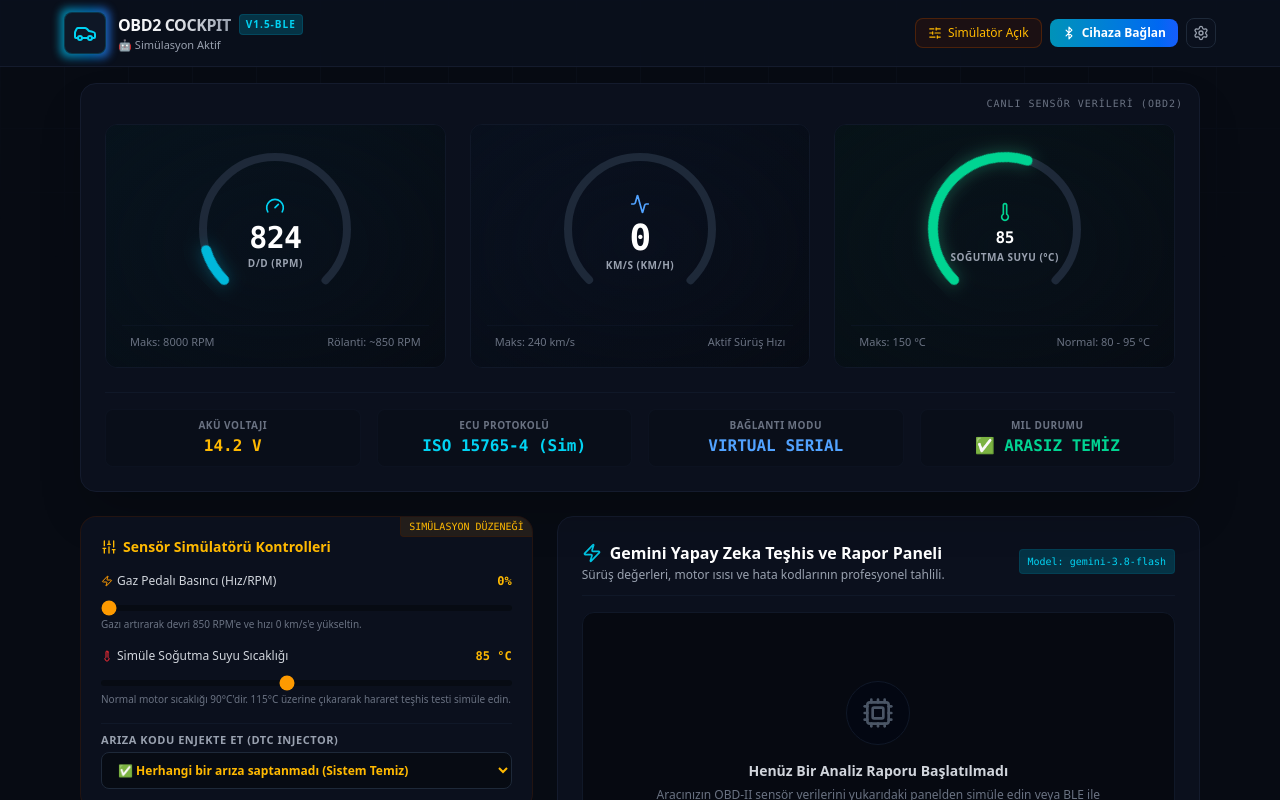
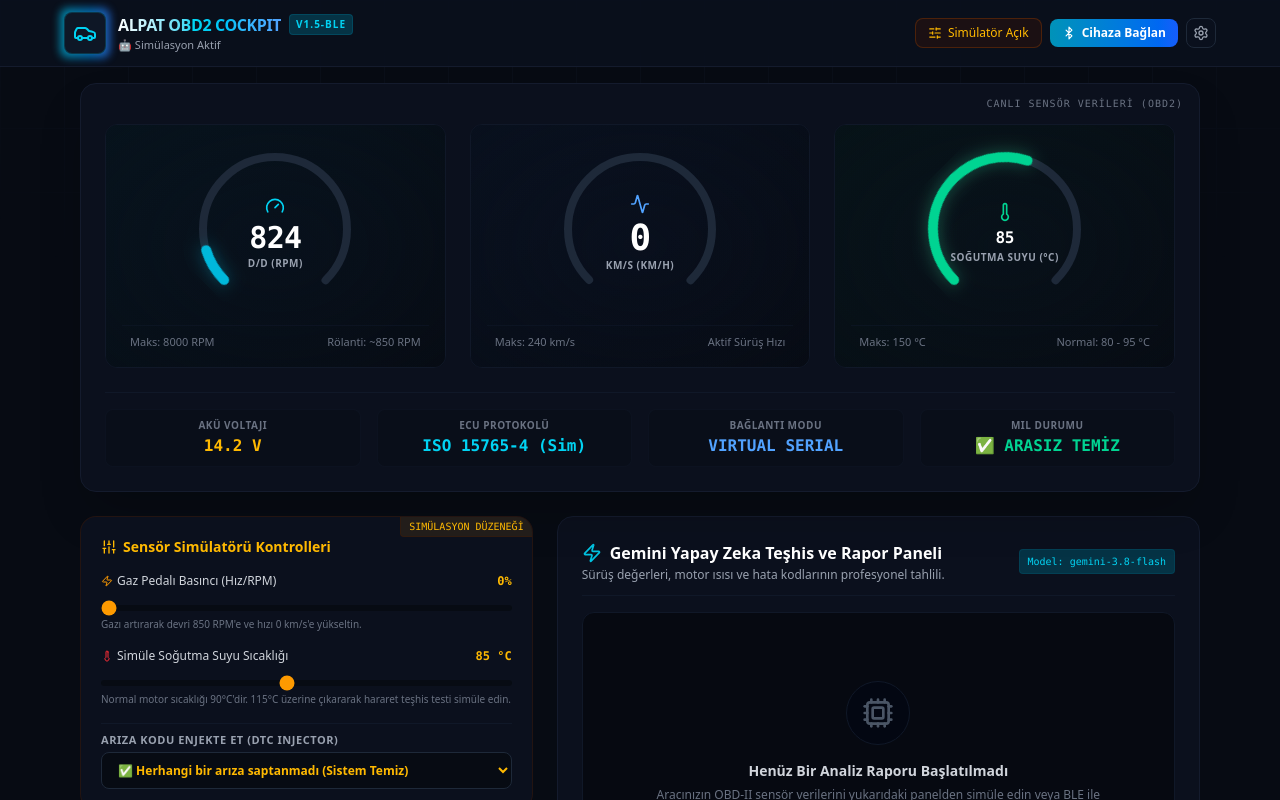
Before and after one commit to alpaslanbeyoglu/ALPAT, a React (Vite) app: page / in a window 1280 px wide. Shown: the top 800 px of the page. Built offline with nearby package versions, Linux system fonts and the light colour scheme.

Commit message:
refactor: rename application to alpat
Update branding throughout the application metadata, document head, and UI header.

```diff
--- a/index.html
+++ b/index.html
@@ -3,9 +3,9 @@
   <head>
     <meta charset="UTF-8" />
     <meta name="viewport" content="width=device-width, initial-scale=1.0" />
-    <title>OBD2 BLE Diagnostics Dashboard</title>
+    <title>alpat</title>
     <meta name="description" content="A premium dark-themed vehicle OBD2 diagnostics dashboard using Web Bluetooth API and Gemini AI for advanced vehicle fault analysis." />
-    <meta property="og:title" content="OBD2 BLE Diagnostics Dashboard" />
+    <meta property="og:title" content="alpat" />
     <meta property="og:description" content="A premium dark-themed vehicle OBD2 diagnostics dashboard using Web Bluetooth API and Gemini AI for advanced vehicle fault analysis." />
     <meta property="og:type" content="website" />
     <meta name="twitter:card" content="summary_large_image" />
--- a/metadata.json
+++ b/metadata.json
@@ -1,5 +1,5 @@
 {
-  "name": "OBD2 BLE Diagnostics Dashboard",
+  "name": "alpat",
   "description": "A premium dark-themed vehicle OBD2 diagnostics dashboard using Web Bluetooth API and Gemini AI for advanced vehicle fault analysis.",
   "requestFramePermissions": ["bluetooth"],
   "majorCapabilities": ["MAJOR_CAPABILITY_SERVER_SIDE_GEMINI_API"]
--- a/src/App.tsx
+++ b/src/App.tsx
@@ -559,8 +559,8 @@ export default function App() {
             </div>
             <div>
               <div className="flex items-center gap-2">
-                <h1 className="text-md font-bold tracking-tight bg-gradient-to-r from-white via-gray-200 to-gray-400 bg-clip-text text-transparent">
-                  OBD2 COCKPIT
+                <h1 className="text-md font-bold tracking-tight bg-gradient-to-r from-white via-cyan-400 to-blue-400 bg-clip-text text-transparent">
+                  ALPAT OBD2 COCKPIT
                 </h1>
                 <span className="text-[10px] uppercase tracking-widest bg-cyan-950 text-cyan-400 border border-cyan-800/50 px-1.5 py-0.5 rounded-sm font-semibold">
                   v1.5-BLE
```
